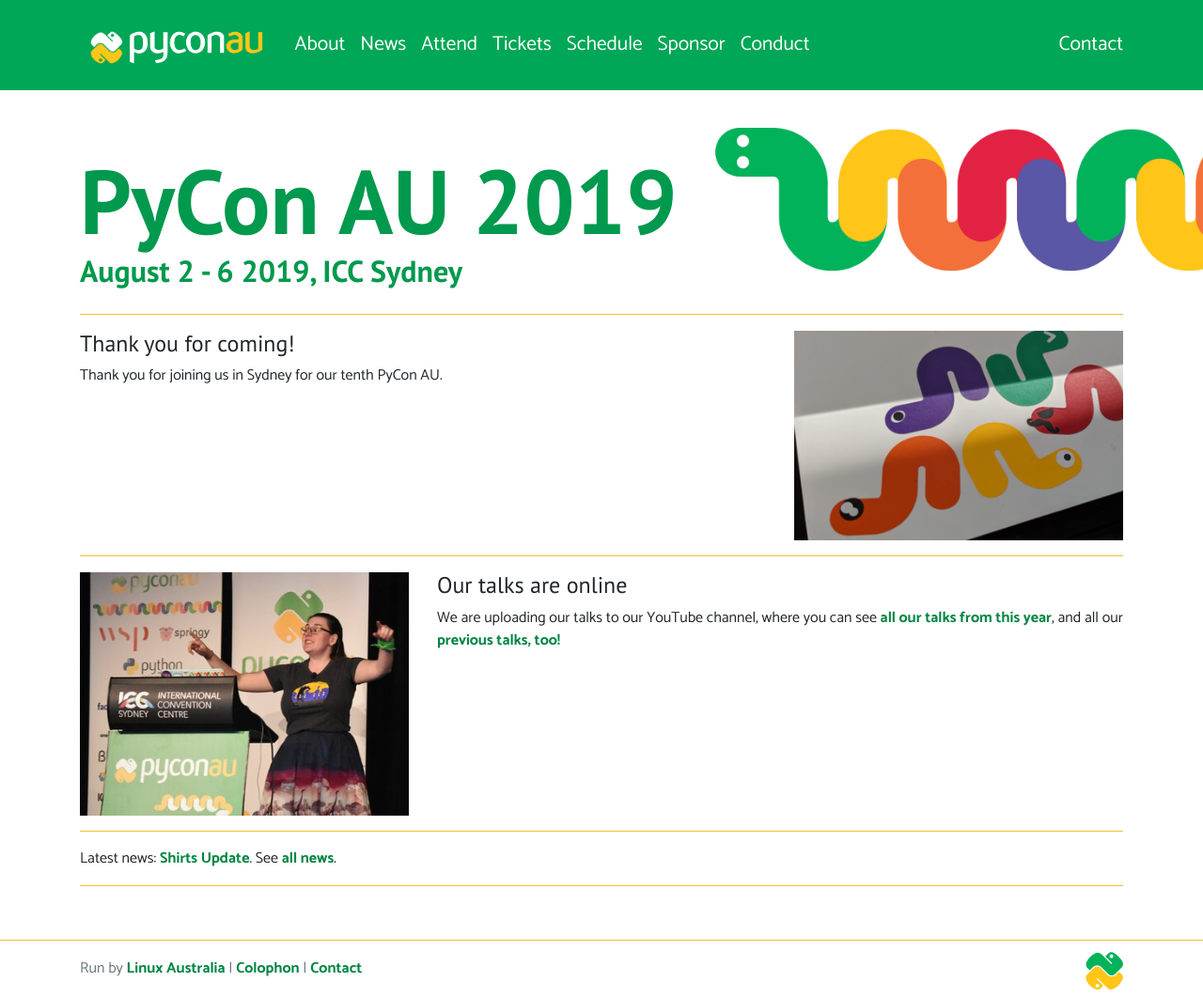
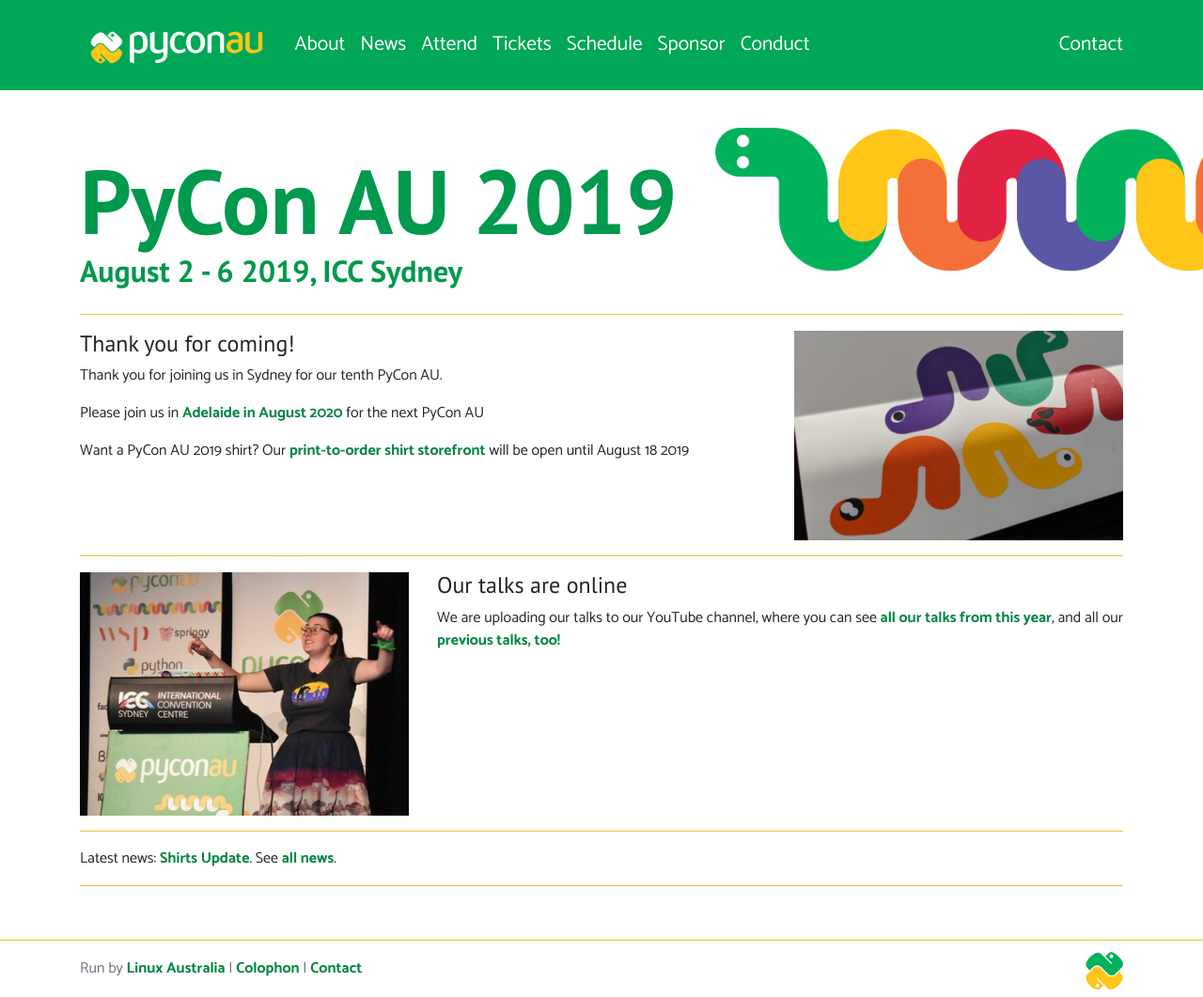
Before and after one commit to pyconau/2019.pycon-au.org, a Jekyll site: the page built from _pages/homepage.md, in a window 1280 px wide. Shown: the whole page at 94% size. Built offline with Jekyll 4.4.1, drawn with Linux system fonts in a browser that asks for light colours.

Commit message:
Add shirt, 2020 link to homepage

```diff
--- a/_pages/homepage.md
+++ b/_pages/homepage.md
@@ -13,6 +13,8 @@ description: PyCon AU is the national conference for the Python Programming Comm
 <div class="row">
   <div class="col-8"><h4>Thank you for coming!</h4>
   <p>Thank you for joining us in Sydney for our tenth PyCon AU. </p>
+  <p>Please join us in <a href="http://2019.pycon-au.org/shirts">Adelaide in August 2020</a> for the next PyCon AU</p>
+  <p>Want a PyCon AU 2019 shirt? Our <a href="http://2019.pycon-au.org/shirts">print-to-order shirt storefront</a> will be open until August 18 2019</p>
   </div>
   <div class="col-4"><img class="img-fluid"  src="{{site.url}}/static/img/stickers.png"></div>
 </div>
```
